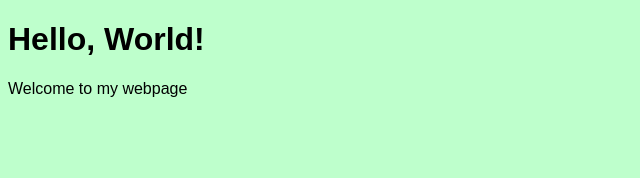
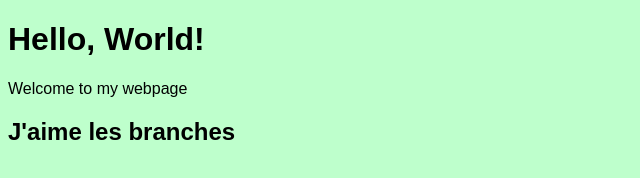
Before and after one commit to dhmmasson/siteWeb2024, a plain HTML site: page index.html in a window 1280 px wide. Shown: the whole page, without its empty margins (0-640 px from the left). Drawn offline with Linux system fonts and the light colour scheme.

Commit message:
Ajoute un titre declarant mon amour pour les branches

```diff
--- a/index.html
+++ b/index.html
@@ -9,5 +9,7 @@
   <body>
     <h1>Hello, World!</h1>
     <p>Welcome to my webpage</p>
+
+    <h2>J'aime les branches</h2>
   </body>
 </html>
```
